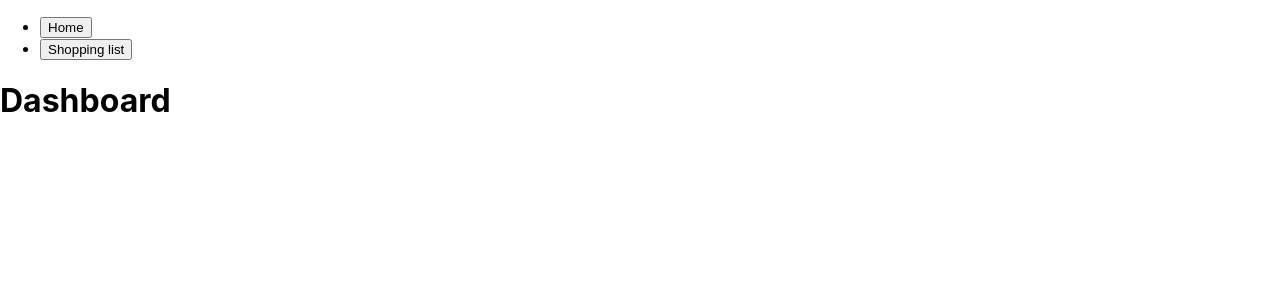
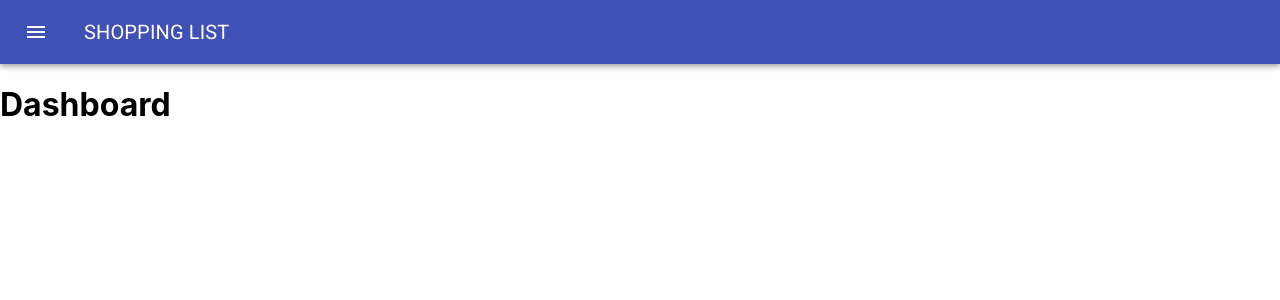
Before and after one commit to eugenepoletski/web-client, a React (Create React App) app: page / in a window 1280 px wide. Shown: the top 300 px of the page. Built offline with nearby package versions, Linux system fonts and the light colour scheme.

Commit message:
AWC-1 : Use material ui component for app bar

```diff
--- a/package.json
+++ b/package.json
@@ -5,6 +5,7 @@
   "dependencies": {
     "@fontsource/roboto": "^4.5.0",
     "@material-ui/core": "^4.12.1",
+    "@material-ui/icons": "^4.11.2",
     "@testing-library/jest-dom": "^5.14.1",
     "@testing-library/react": "^11.2.7",
     "@testing-library/user-event": "^12.8.3",
--- a/src/App.tsx
+++ b/src/App.tsx
@@ -1,17 +1,36 @@
 import React, { useCallback } from 'react';
+import {
+  AppBar,
+  Button,
+  IconButton,
+  Toolbar,
+  Typography,
+} from '@material-ui/core';
+import { makeStyles } from '@material-ui/core/styles';
+import { Menu as MenuIcon } from '@material-ui/icons';
 import { useMachine } from '@xstate/react';
 import { StateValue } from 'xstate';
 import controllerMachine, {
   STATE_DASHBOARD,
   STATE_SHOPPING_LIST,
 } from './pagesMachine';
-import navigationSchema, {
-  NAV_HOME,
-  NAV_SHOPPING_LIST,
-} from './navigationSchema';
-import Navigation from './common/Navigation/Navigation';
 import Dashboard from './pages/Dashboard';
 import { ShoppingListPage } from './@aitiser/shopping-list';
+
+const useStyles = makeStyles((theme) => ({
+  root: {
+    flexGrow: 1,
+  },
+  menuButton: {
+    marginRight: theme.spacing(2),
+  },
+  title: {
+    flexGrow: 1,
+  },
+}));
+
+export const NAV_HOME = 'home';
+export const NAV_SHOPPING_LIST = 'shoppingList';
 
 const getStateByNavs = (name: string): StateValue | undefined =>
   ({
@@ -37,6 +56,7 @@ const renderPageComponent = ({
 };
 
 function App(): JSX.Element {
+  const classes = useStyles();
   const [current, send] = useMachine(controllerMachine);
 
   const handleNavigationClick = useCallback(
@@ -46,7 +66,31 @@ function App(): JSX.Element {
 
   return (
     <div className="App">
-      <Navigation schema={navigationSchema} onClick={handleNavigationClick} />
+      <div className={classes.root}>
+        <AppBar position="static">
+          <Toolbar>
+            <IconButton
+              edge="start"
+              className={classes.menuButton}
+              color="inherit"
+              aria-label="menu"
+              onClick={(evt) => handleNavigationClick(evt, { name: NAV_HOME })}
+            >
+              <MenuIcon />
+            </IconButton>
+            <Button
+              color="inherit"
+              onClick={(evt) =>
+                handleNavigationClick(evt, { name: NAV_SHOPPING_LIST })
+              }
+            >
+              <Typography variant="h6" className={classes.title}>
+                Shopping List
+              </Typography>
+            </Button>
+          </Toolbar>
+        </AppBar>
+      </div>
       {renderPageComponent({ stateValue: current.value })}
     </div>
   );
--- a/src/common/Navigation/Navigation.tsx
+++ /dev/null
@@ -1,33 +0,0 @@
-import React, { SyntheticEvent } from 'react';
-
-type SchemaProp = {
-  items: { name: string, title: string }[]
-};
-
-type Props = {
-  onClick?: (evt: SyntheticEvent, obj: { name: string; }) => void,
-  schema: SchemaProp
-};
-
-const Navigation: React.FC<Props> = ({
-  onClick = () => undefined,
-  schema,
-}) => (
-  <nav>
-    <ul>
-      {schema.items.map(({ name, title }) => (
-        <li key={name}>
-          <button
-            name={name}
-            onClick={(evt) => onClick(evt, { name })}
-            type="button"
-          >
-            {title}
-          </button>
-        </li>
-      ))}
-    </ul>
-  </nav>
-);
-
-export default Navigation;
--- a/src/navigationSchema.ts
+++ /dev/null
@@ -1,17 +0,0 @@
-export const NAV_HOME = 'home';
-export const NAV_SHOPPING_LIST = 'shoppingList';
-
-const navigationSchema = {
-  items: [
-    {
-      name: NAV_HOME,
-      title: 'Home',
-    },
-    {
-      name: NAV_SHOPPING_LIST,
-      title: 'Shopping list',
-    },
-  ],
-};
-
-export default navigationSchema;
```
Also changed, not shown: 2 other files (tests, documents, lock files or other folders).
